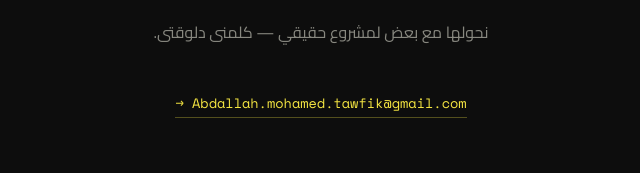
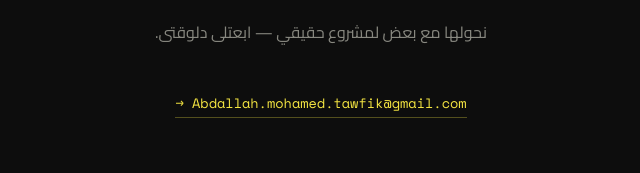
Before and after one commit to abdallah-mohamed-dev/abdallah-mohamed-dev.github.io, a plain HTML site: page index.html in a window 1280 px wide. Shown: the part 2036-2209 px from the top of the page, 319-959 px from the left. Drawn offline with nearby package versions, Linux system fonts and the light colour scheme; no server answers.

Commit message:
Update contact description in index.html for clarity

```diff
--- a/index.html
+++ b/index.html
@@ -179,7 +179,7 @@
         عندك<br /><span class="y">فكرة</span> <span class="o">؟</span>
       </h2>
       <p class="contact-desc reveal">
-        نحولها مع بعض لمشروع حقيقي — كلمنى دلوقتى.
+        نحولها مع بعض لمشروع حقيقي — ابعتلى دلوقتى.
       </p>
       <a
         href="mailto:Abdallah.mohamed.tawfik@gmail.com"
```
